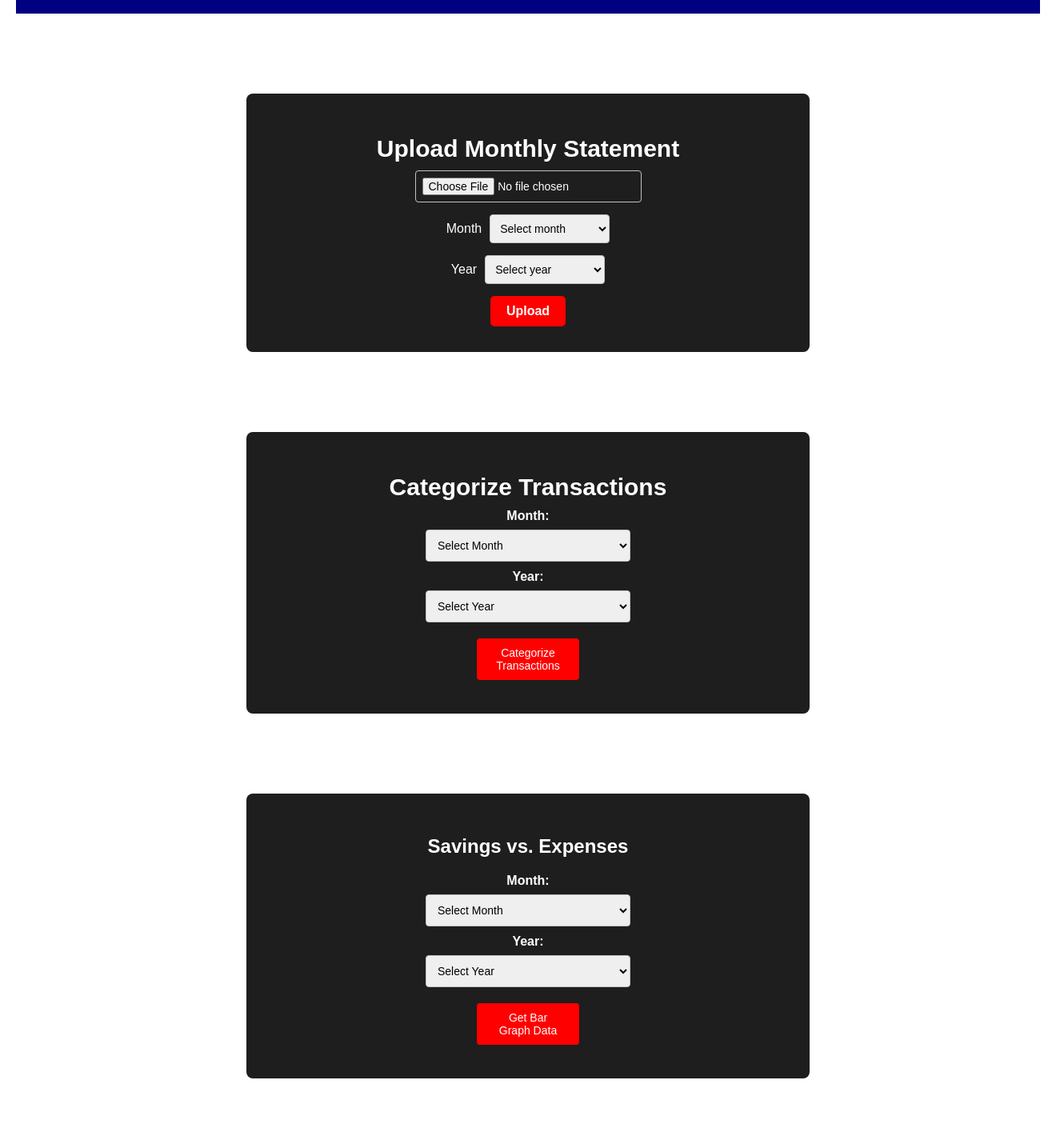
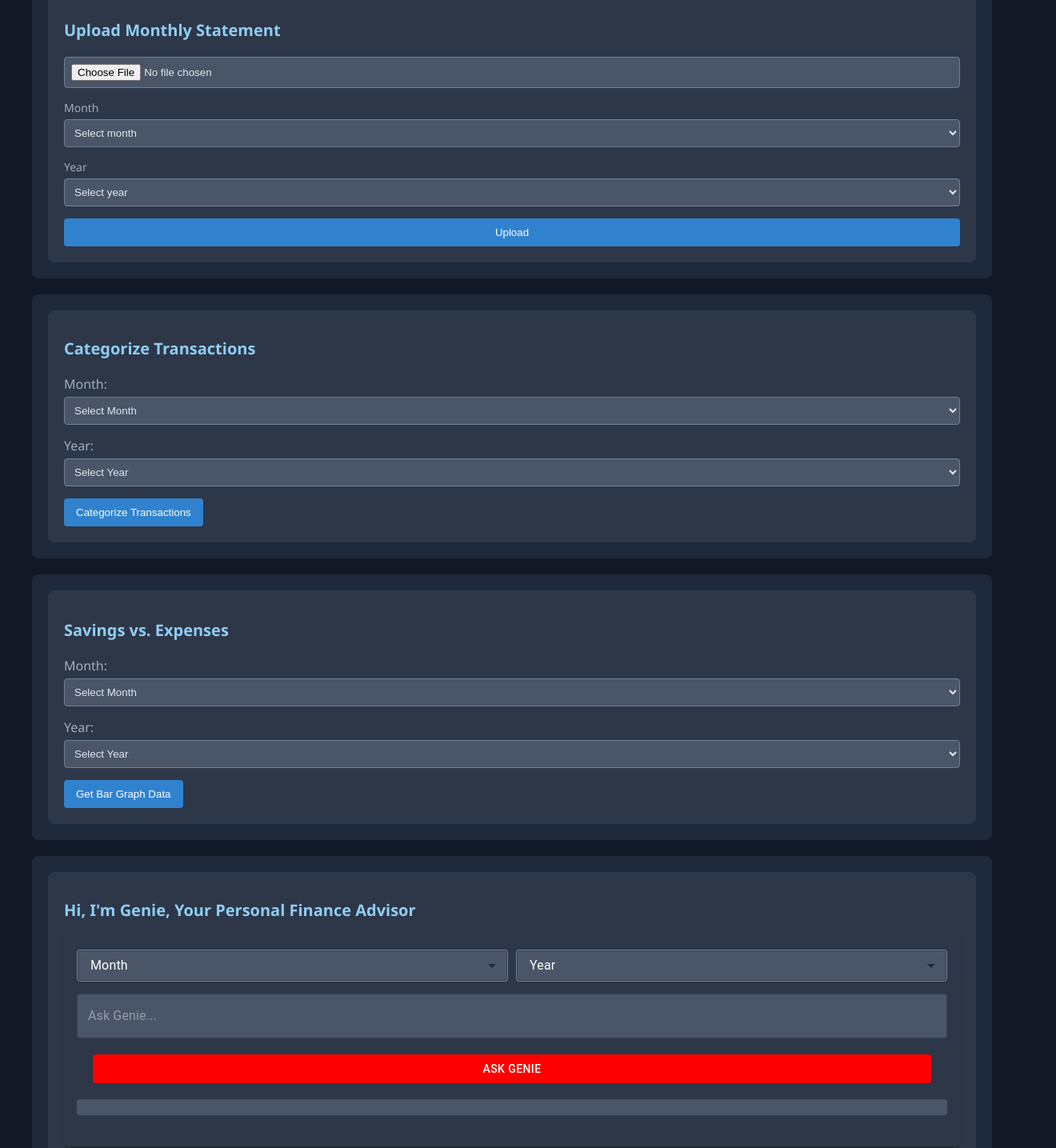
Before and after one commit to Rithigasri/AI-POWERED-SPENDING-ANALYTICS-AND-BUDGET-OPTIMIZATION, a React (Vite) app in the folder frontendproj/: page / in a window 1280 px wide. Shown: the part 180-1615 px from the top of the page at 80% size, 1320 px wide, since content can reach past the window. Built offline with nearby package versions, Linux system fonts and the light colour scheme.

Commit message:
Changes made in UI

```diff
--- a/frontendproj/package.json
+++ b/frontendproj/package.json
@@ -24,11 +24,14 @@
     "@types/react": "^18.3.18",
     "@types/react-dom": "^18.3.5",
     "@vitejs/plugin-react": "^4.3.4",
+    "autoprefixer": "^10.4.20",
     "eslint": "^9.17.0",
     "eslint-plugin-react": "^7.37.2",
     "eslint-plugin-react-hooks": "^5.0.0",
     "eslint-plugin-react-refresh": "^0.4.16",
     "globals": "^15.14.0",
+    "postcss": "^8.5.1",
+    "tailwindcss": "^4.0.4",
     "vite": "^6.0.5"
   }
 }
--- a/frontendproj/src/App.css
+++ b/frontendproj/src/App.css
@@ -1,12 +1,41 @@
+body {
+  background-color: #121826;
+  color: #e2e8f0;
+  font-family: 'Segoe UI', Tahoma, Geneva, Verdana, sans-serif;
+  margin: 0;
+  padding: 0;
+}
+
+.app-container {
+  max-width: 1200px;
+  margin: 0 auto;
+  padding: 20px;
+}
+
 .app-header {
-    background-color: navy;
-    color: white;
-    padding: 40px;
-    text-align: center;
+  background-color: #1e293b;
+  padding: 20px;
+  margin-bottom: 20px;
+  border-radius: 8px;
+  box-shadow: 0px 4px 6px rgba(0, 0, 0, 0.3);
 }
 
 .app-title {
-    font-size: 3em;
-    font-weight: bold;
-    color: white;
+  font-size: 26px;
+  font-weight: bold;
+  text-align: center;
+  color: #60a5fa;
 }
+
+.content {
+  background-color: #1e293b;
+  border-radius: 8px;
+  padding: 20px;
+  margin-bottom: 20px;
+}
+
+.file-info {
+  margin-top: 10px;
+  font-style: italic;
+  color: #94a3b8;
+}
--- a/frontendproj/src/Components/CategorizeTransaction/CategorizeTransaction.css
+++ b/frontendproj/src/Components/CategorizeTransaction/CategorizeTransaction.css
@@ -1,54 +1,59 @@
+/* Categorise transaction.css */
+
 .categorize-transaction-container {
-    padding: 2rem;
-    margin: 100px auto;
-    background-color: #1e1e1e;
-    color: #ffffff;
+    background-color: #2d3748;
     border-radius: 8px;
-    width: 50%;
+    padding: 20px;
   }
-h1{
-    color: white;
-    font-size: 30px;
-    font-weight: bold;
-    margin-bottom: 10px;
+
+  .categorize-transaction-container h1 {
+    font-size: 20px;
+    margin-bottom: 20px;
+    color: #90cdf4;
   }
+
   .dropdown-container {
-    margin-top: 20px;
-    width: 40%;
-    margin: 10px auto;
+    margin-bottom: 15px;
   }
 
   .dropdown-label {
     display: block;
-    margin-bottom: 8px;
-    font-weight: bold;
-    color: white;
+    margin-bottom: 5px;
+    color: #a0aec0;
   }
 
   .dropdown-select {
     width: 100%;
-    padding: 10px;
-    border: 1px solid #bdc3c7;
+    padding: 8px;
+    background-color: #4a5568;
+    border: 1px solid #718096;
     border-radius: 4px;
-    font-size: 14px;
+    color: #e2e8f0;
   }
 
   .upload-transaction-button {
-    display: inline-block;
-    padding: 10px 20px;
-    background-color: red;
-    color: #fff;
+    background-color: #3182ce;
+    color: #ffffff;
     border: none;
     border-radius: 4px;
-    font-size: 14px;
+    padding: 10px 15px;
     cursor: pointer;
-    text-align: center;
-    margin-top: 20px;
-    transition: background-color 0.3s ease;
-    width: 20%;
-    margin: 10px auto;
+    transition: background-color 0.3s;
   }
 
   .upload-transaction-button:hover {
-    background-color: #c0392b;
+    background-color: #2c5282;
   }
+
+  .message {
+    margin-top: 15px;
+    padding: 10px;
+    border-radius: 4px;
+    background-color: #4a5568;
+    color: #e2e8f0;
+  }
+
+  /* Styles for Plotly chart container */
+  .js-plotly-plot {
+    margin-top: 20px;
+  }
--- a/frontendproj/src/Components/CategorizeTransaction/CategorizeTransaction.jsx
+++ b/frontendproj/src/Components/CategorizeTransaction/CategorizeTransaction.jsx
@@ -2,34 +2,41 @@ import './CategorizeTransaction.css';
 import React, { useState } from 'react';
 import axios from 'axios';
 import Plot from 'react-plotly.js'; // Using Plotly for the pie chart
+
 const CategorizeTransaction = () => {
   const [month, setMonth] = useState('');
   const [year, setYear] = useState('');
   const [fileData, setFileData] = useState(null);
   const [message, setMessage] = useState('');
+
   const handleMonthChange = (e) => {
     setMonth(e.target.value);
   };
+
   const handleYearChange = (e) => {
     setYear(e.target.value);
   };
+
   const handleSubmit = async () => {
     if (!month || !year) {
       setMessage("Please specify the month and year.");
       return;
     }
+
     try {
       // Check if data exists for the selected month and year
       const response = await axios.get(`http://localhost:8000/get_graph_data/?month=${month}&year=${year}`);
       // If data is available, update fileData with graph data
+      console.log("Response data:", response.data); // Debugging: log response data
       setFileData(response.data);
       setMessage("");  // Clear any existing message
     } catch (error) {
+      console.error("Error fetching data:", error); // Debugging: log error
       setFileData(null);
       setMessage("No data found for the selected month and year.");
-      console.error(error);
     }
   };
+
   return (
     <div className="categorize-transaction-container">
       <h1>Categorize Transactions</h1>
@@ -52,57 +59,11 @@ return (
         </select>
       </div>
       <button onClick={handleSubmit} className="upload-transaction-button">Categorize Transactions</button>
-        {message && <p>{message}</p>}
+      {message && <p className="message">{message}</p>}
       {fileData && (
         <div>
           <h3>Spending Breakdown by Category</h3>
-                <Plot
-                    data={[{
-                        type: 'pie',
-                        labels: fileData.map(item => item.Category),
-                        values: fileData.map(item => item.Amount),
-                        hoverinfo: 'label+percent',
-                        textinfo: 'value',
-                        marker: {
-                            colors: ['#FF9999', '#66B3FF', '#99FF99', '#FFCC99', '#FFFF99', '#FFB3E6'],
-                        },
-                    }]}
-                    layout={{
-                        title: 'Spending Breakdown by Category',
-                        height: 400,
-                        width: 600,
-                    }}
-                />
-            </div>
-        )}
-    </div>
-);
-  return (
-    <div className="categorize-transaction-container">
-      <h2>Categorize Transactions</h2>
-      <div>
-        <label>Month:</label>
-        <select value={month} onChange={handleMonthChange}>
-          <option value="">Select Month</option>
-          {["January", "February", "March", "April", "May", "June", "July", "August", "September", "October", "November", "December"].map((m) => (
-            <option key={m} value={m.toLowerCase()}>{m}</option>
-          ))}
-        </select>
-      </div>
-      <div>
-        <label>Year:</label>
-        <select value={year} onChange={handleYearChange}>
-          <option value="">Select Year</option>
-          {Array.from({ length: 50 }, (_, i) => new Date().getFullYear() - i).map((y) => (
-            <option key={y} value={y}>{y}</option>
-          ))}
-        </select>
-      </div>
-      <button onClick={handleSubmit}>Categorize Transactions</button>
-      {message && <p>{message}</p>}
-      {fileData && (
-        <div>
-          <h3>Spending Breakdown by Category</h3>
+          {console.log("File data:", fileData)} {/* Debugging: log file data */}
           <Plot
             data={[{
               type: 'pie',
@@ -125,4 +86,5 @@ return (
     </div>
   );
 };
+
 export default CategorizeTransaction;
--- a/frontendproj/src/Components/Chatbot/Chatbot.css
+++ b/frontendproj/src/Components/Chatbot/Chatbot.css
@@ -1,72 +1,97 @@
+/* Chatbot.css */
+
 .chatbot-container {
-    padding: 2rem;
-    margin: 0 auto;
-    background-color: #1e1e1e;
-    color: #ffffff;
+  background-color: #2d3748;
   border-radius: 8px;
-    width: 50%;
+  padding: 20px;
+  display: flex;
+  flex-direction: column;
+  height: 100%;
+}
+
+.chatbot-container h1 {
+  font-size: 20px;
+  margin-bottom: 20px;
+  color: #90cdf4;
 }
 
 .card-content {
-    padding: 2rem;
-    gap: 1rem;
-    background-color: white;
-    border-radius: 8px;
+  display: flex;
+  flex-direction: column;
+  height: 100%;
 }
 
 .grid-container {
   display: grid;
-    grid-template-columns: repeat(2, 1fr);
-    gap: 1rem;
+  grid-template-columns: 1fr 1fr;
+  gap: 10px;
+  margin-bottom: 15px;
 }
 
-.text-field, .dropdown {
+.dropdown {
   width: 100%;
-    background-color: #ffffff;
-    color: #000000;
-    border: none;
+  padding: 2px;
+  background-color: #4a5568;
+  border: 1px solid #718096;
   border-radius: 4px;
-    padding: 0.5rem;
-    margin-bottom: 1rem;
+  color: #e2e8f0;
+  height: 40px; /* Decreased height */
 }
 
-.text-field::placeholder {
-    color: #b0b0b0;
+.text-field {
+  width: 100%;
+  padding: 2px;
+  background-color: #4a5568;
+  border: 1px solid #718096;
+  border-radius: 4px;
+  color: #e2e8f0;
+  margin-bottom: 10px;
+   /* Decreased height */
 }
 
 .button {
-    width: 20%;
-    background-color: red;
+  background-color: #e53e3e;
+  color: #ffffff;
   border: none;
   border-radius: 4px;
-    padding: 1.5rem;
+  padding: 10px 15px;
   cursor: pointer;
-    font-size: 1.2rem;
-    margin-top: 1rem;
+  transition: background-color 0.3s;
+
+}
+
+.button:hover {
+  background-color: #c53030;
 }
 
 .button:disabled {
-    background-color: #6e6e6e;
+  background-color: #718096;
+  cursor: not-allowed;
 }
 
 .messages-container {
-    gap: 0.5rem;
-    max-height: 20rem;
-    overflow: auto;
+  flex-grow: 1;
+  overflow-y: auto;
+  margin-bottom: 15px;
+  padding: 10px;
+  background-color: #4a5568;
+  border-radius: 4px;
 }
 
 .message {
-    padding: 1rem;
-    border-radius: 8px;
-    margin-bottom: 1rem;
+  padding: 8px;
+  margin-bottom: 8px;
+  border-radius: 4px;
+  max-width: 100%;
 }
 
 .message.user {
-    background-color: rgb(68, 68, 68);
-    color: white;
+  background-color: #3182ce;
+  align-self: flex-end;
+
 }
 
 .message.bot {
-    background-color: #e0e0e0;
-    color: #000000;
+  background-color: #718096;
+  align-self: flex-start;
 }
--- a/frontendproj/src/Components/Chatbot/Chatbot.jsx
+++ b/frontendproj/src/Components/Chatbot/Chatbot.jsx
@@ -34,13 +34,12 @@ const months = [
     "July", "August", "September", "October", "November", "December"
 ];
 
-const currentYear = new Date().getFullYear();
-const years = Array.from({ length: 21 }, (_, i) => (currentYear - 10 + i).toString());
+const years = Array.from({ length: 50 }, (_, i) => (new Date().getFullYear() - i).toString());
 
 return (
     <div className="chatbot-container">
         <h1>Hi, I'm Genie, Your Personal Finance Advisor</h1>
-        <Card>
+        <Card style={{ backgroundColor: '#2d3748' }}>
             <CardContent className="card-content">
                 <div className="grid-container">
                     <Select
@@ -48,6 +47,7 @@ return (
                         value={month}
                         onChange={(e) => setMonth(e.target.value)}
                         displayEmpty
+                        style={{ color: 'white' }}
                     >
                         <MenuItem value="" disabled>
                             Month
@@ -61,6 +61,7 @@ return (
                         value={year}
                         onChange={(e) => setYear(e.target.value)}
                         displayEmpty
+                        style={{ color: 'white' }}
                     >
                         <MenuItem value="" disabled>
                             Year
@@ -75,13 +76,14 @@ return (
                     placeholder="Ask Genie..."
                     value={query}
                     onChange={(e) => setQuery(e.target.value)}
+                    slotProps={{ input: { style: { color: 'white' } } }}
                 />
                 <Button className="button" onClick={sendQuery} disabled={loading} style={{ backgroundColor: 'red', color: 'white', margin: '20px' }}>
                     {loading ? "Loading..." : "Ask Genie"}
                 </Button>
                 <div className="messages-container">
                     {messages.map((msg, index) => (
-                        <div key={index} className={`message ${msg.role}`}>
+                        <div key={index} className={`message ${msg.role}`} style={{ color: 'white' }}>
                             {msg.text}
                         </div>
                     ))}
--- a/frontendproj/src/Components/FileUpload/FileUpload.css
+++ b/frontendproj/src/Components/FileUpload/FileUpload.css
@@ -1,98 +1,73 @@
-body {
-  font-family: Arial, sans-serif;
-  background-color: #f0f8ff;
-  text-align: center;
-  margin: 0;
-  padding: 0;
+/* FileUpload.css */
+
+.file-upload-container {
+  background-color: #2d3748;
+  border-radius: 8px;
+  padding: 20px;
 }
 
-.app-container {
-  width: 100%;
-  background: white;
-  padding: 20px;
-  border-radius: 8px;
-
-}
-h1{
-  color: white;
-  font-size: 30px;
-  font-weight: bold;
-  margin-bottom: 10px;
-}
-header h1 {
-  font-size: 28px;
-  font-weight: bold;
-  color: #2c3e50;
-  margin-bottom: 10px;
-}
-
-.file-upload-container {
-    padding: 2rem;
-    margin: 100px auto;
-    background-color: #1e1e1e;
-    color: #ffffff;
-    border-radius: 8px;
-    width: 50%;
+.file-upload-container h1 {
+  font-size: 20px;
+  margin-bottom: 20px;
+  color: #90cdf4;
 }
 
 .file-upload-form {
   display: flex;
   flex-direction: column;
-  align-items: center;
+  gap: 15px;
 }
 
 .file-input {
-  margin-bottom: 15px;
+  background-color: #4a5568;
+  border: 1px solid #718096;
+  border-radius: 4px;
   padding: 8px;
-  border: 1px solid #bdc3c7;
-  border-radius: 4px;
-  font-size: 14px;
+  color: #e2e8f0;
 }
 
 .file-upload-group {
   display: flex;
-  align-items: center;
-  margin-bottom: 15px;
-  gap: 10px;
+  flex-direction: column;
+  gap: 5px;
 }
 
 .file-upload-label {
-  font-size: 16px;
-  color: white;
+  font-size: 14px;
+  color: #a0aec0;
 }
 
 .file-upload-select {
+  background-color: #4a5568;
+  border: 1px solid #718096;
+  border-radius: 4px;
   padding: 8px;
-  font-size: 14px;
-  border: 1px solid #bdc3c7;
-  border-radius: 4px;
-  width: 150px;
+  color: #e2e8f0;
 }
 
 .upload-button {
-  background-color: red;
-  color: white;
-  font-size: 16px;
-  font-weight: bold;
-  padding: 10px 20px;
+  background-color: #3182ce;
+  color: #ffffff;
   border: none;
-  border-radius: 5px;
+  border-radius: 4px;
+  padding: 10px 15px;
   cursor: pointer;
-  transition: background 0.3s;
+  transition: background-color 0.3s;
 }
 
 .upload-button:hover {
-  background-color: #c0392b;
+  background-color: #2c5282;
 }
 
 .upload-button:disabled {
-  background-color: #bdc3c7;
+  background-color: #718096;
   cursor: not-allowed;
 }
 
 .status-message {
-  margin-top: 10px;
-  font-size: 14px;
-  color: #e74c3c;
-  font-weight: bold;
+  margin-top: 15px;
+  padding: 10px;
+  border-radius: 4px;
+  background-color: #4a5568;
+  color: #e2e8f0;
 }
--- a/frontendproj/src/Components/SavingsVsExpenses/SavingsVsExpenses.css
+++ b/frontendproj/src/Components/SavingsVsExpenses/SavingsVsExpenses.css
@@ -0,0 +1,59 @@
+/* SavingsVsExpensechart.css */
+
+.categorize-transaction-container {
+    background-color: #2d3748;
+    border-radius: 8px;
+    padding: 20px;
+  }
+
+  .categorize-transaction-container h2 {
+    font-size: 20px;
+    margin-bottom: 20px;
+    color: #90cdf4;
+  }
+
+  .dropdown-container {
+    margin-bottom: 15px;
+  }
+
+  .dropdown-label {
+    display: block;
+    margin-bottom: 5px;
+    color: #a0aec0;
+  }
+
+  .dropdown-select {
+    width: 100%;
+    padding: 8px;
+    background-color: #4a5568;
+    border: 1px solid #718096;
+    border-radius: 4px;
+    color: #e2e8f0;
+  }
+
+  .upload-transaction-button {
+    background-color: #3182ce;
+    color: #ffffff;
+    border: none;
+    border-radius: 4px;
+    padding: 10px 15px;
+    cursor: pointer;
+    transition: background-color 0.3s;
+  }
+
+  .upload-transaction-button:hover {
+    background-color: #2c5282;
+  }
+
+  .message {
+    margin-top: 15px;
+    padding: 10px;
+    border-radius: 4px;
+    background-color: #4a5568;
+    color: #e2e8f0;
+  }
+
+  /* Styles for Plotly chart container */
+  .js-plotly-plot {
+    margin-top: 20px;
+  }
```
Also changed, not shown: frontendproj/src/Components/SavingsVsExpenses/SavingsVsExpenses.jsx (+78 -0 lines), frontendproj/src/css.txt (added), 2 other files (tests, documents, lock files or other folders). Lines whose indentation alone changed are shown as unchanged.
